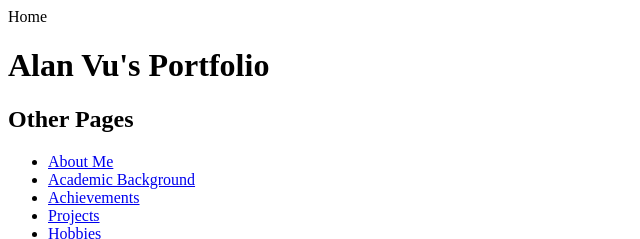
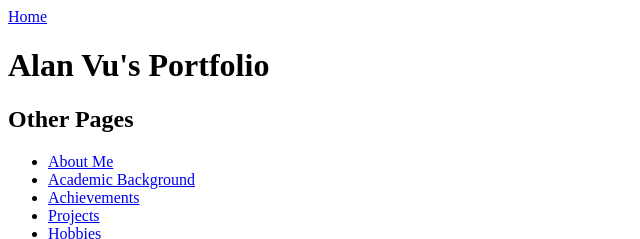
Before and after one commit to avu121/cse134-hw2, a plain HTML site: page index.html in a window 1280 px wide. Shown: the top 239 px of the page, 0-640 px from the left. Drawn offline with Linux system fonts and the light colour scheme.

Commit message:
skeleton for homepage

```diff
--- a/index.html
+++ b/index.html
@@ -5,7 +5,7 @@
         <meta http-equiv="content-language" content="en-us"/>
     </head>
     <header>
-        <div id="home_button">Home</div>
+        <div><a href="/">Home</a></div>
         <h1>Alan Vu's Portfolio</h1>
     </header>
     <body>
@@ -19,7 +19,5 @@
             <li><a href="/contacts">Contacts</a></li>
             <li><a href="/external_links">External Links</a></li>
         </ul>
-
-
     </body>
 </html>
```
